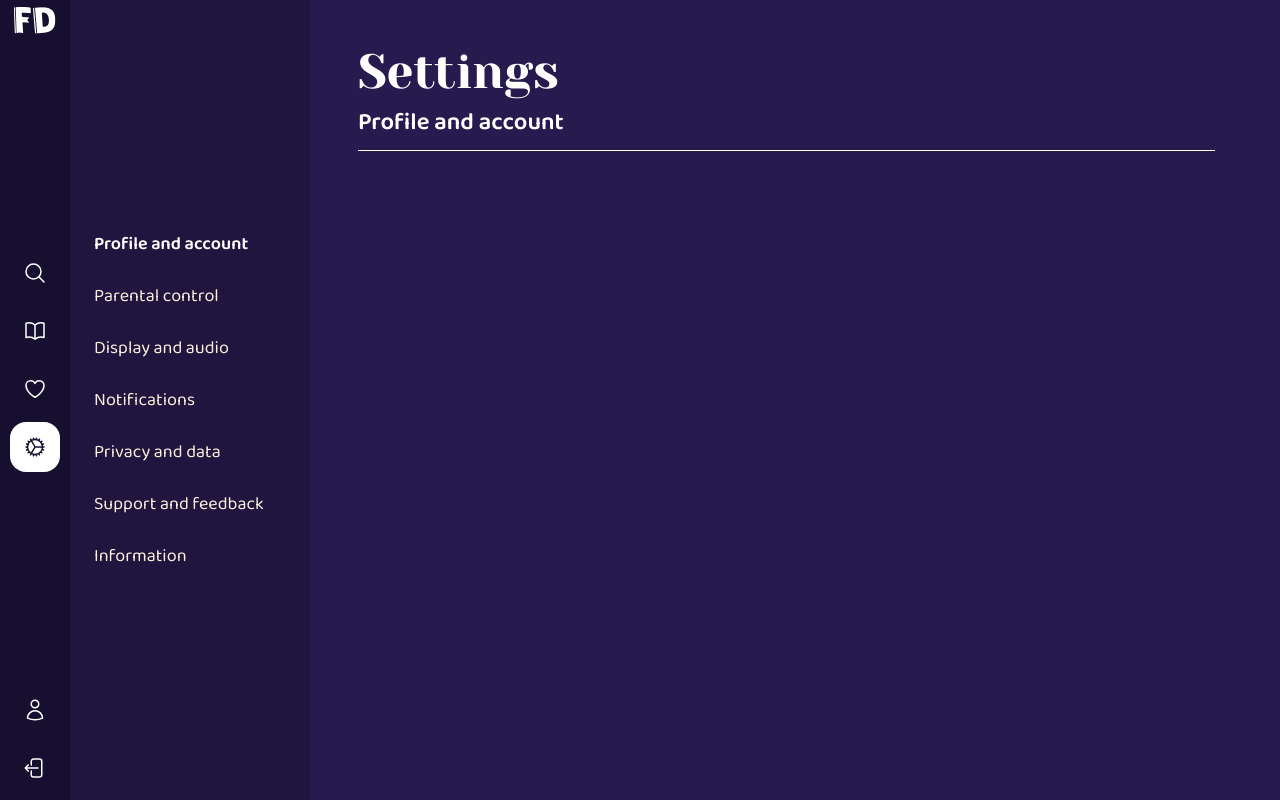
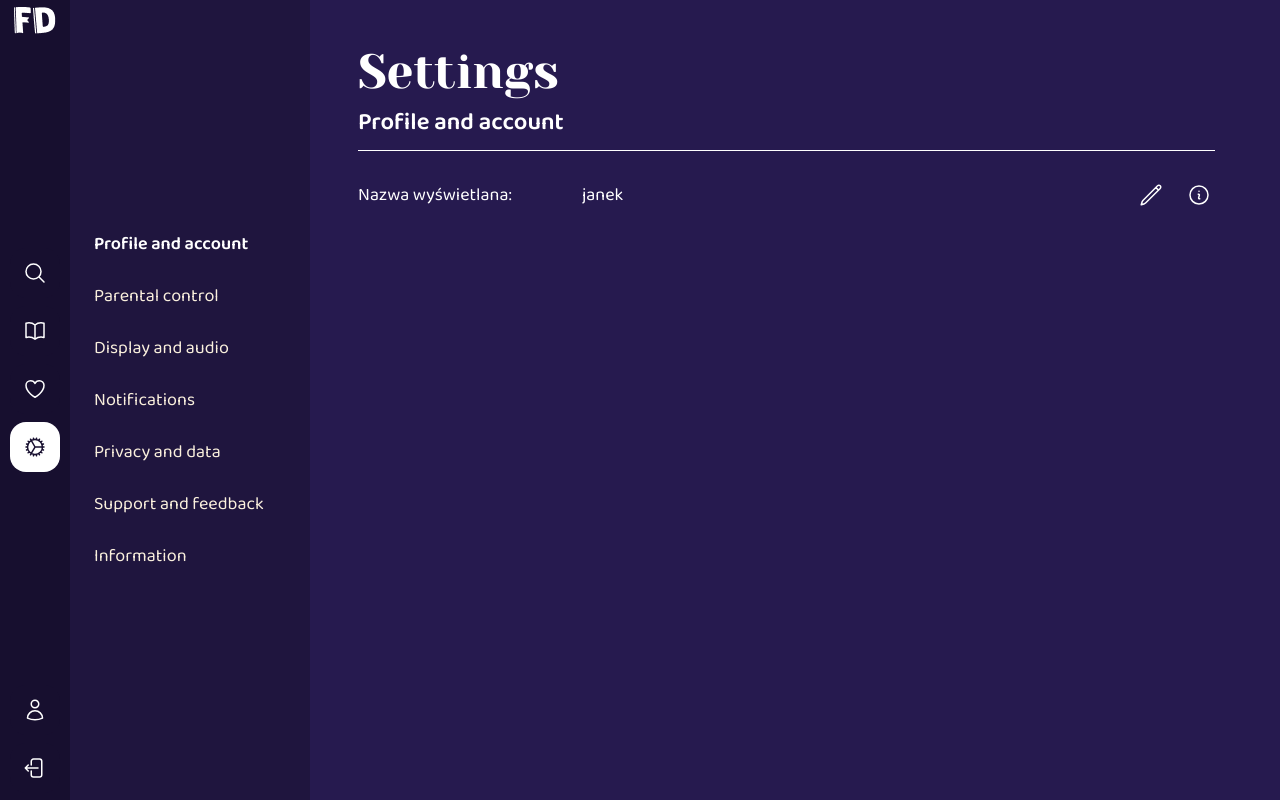
Before and after one commit to fabledoseDevs/fabledose-web, a Next.js app: page /en/settings in a window 1280 px wide. Built offline with nearby package versions, Linux system fonts and the light colour scheme; no server answers; sample sign-in values are in the browser's storage.

Commit message:
1st input field for settings

```diff
--- /dev/null
+++ b/src/components/atoms/SettingsInputField/SettingsInputField.hook.ts
@@ -0,0 +1,56 @@
+import { type ChangeEvent, useEffect, useState } from 'react';
+
+import type {
+  UseSettingsInputField as UseSettingsInputFieldType,
+  UseSettingsInputFieldReturnValues,
+} from './SettingsInputField.types';
+
+const useSettingsInputField: UseSettingsInputFieldType = () => {
+  const [isEditMode, setIsEditMode] = useState<boolean>(false);
+  const [value, setValue] = useState<string>('');
+  const [isTooltipVisible, setIsTooltipVisible] = useState<boolean>(false);
+
+  useEffect(() => {
+    const fetchValue = async () => {
+      // Mock firebase fetch
+      console.info('Fetching value from firebase...');
+      const mockValue = 'janek';
+      setValue(mockValue);
+    };
+
+    fetchValue();
+  }, []);
+
+  const updateValueOnBackend = async (newValue: string) => {
+    // Mock firebase update
+    console.info('Updating value on backend (Firebase):', newValue);
+  };
+
+  const toggleEditMode = () => {
+    if (isEditMode) {
+      updateValueOnBackend(value);
+    }
+    setIsEditMode(prev => !prev);
+  };
+
+  const handleInputChange = (e: ChangeEvent<HTMLInputElement>) => {
+    setValue(e.target.value);
+  };
+
+  const showTooltip = () => setIsTooltipVisible(true);
+  const hideTooltip = () => setIsTooltipVisible(false);
+  const toggleTooltip = () => setIsTooltipVisible(prev => !prev);
+
+  return {
+    isEditMode,
+    value,
+    toggleEditMode,
+    handleInputChange,
+    isTooltipVisible,
+    showTooltip,
+    hideTooltip,
+    toggleTooltip,
+  } as UseSettingsInputFieldReturnValues;
+};
+
+export default useSettingsInputField;
--- /dev/null
+++ b/src/components/atoms/SettingsInputField/SettingsInputField.styled.ts
@@ -0,0 +1,132 @@
+import styled from '@emotion/styled';
+
+export const SettingsInputFieldBody = styled.div`
+  display: flex;
+  flex-direction: column;
+  align-items: flex-start;
+  width: 98%;
+  padding: 16px 0;
+
+  @media ${({ theme }) => theme.media.tablet} {
+    flex-direction: row;
+    align-items: center;
+  }
+`;
+
+export const Label = styled.div`
+  font-family: ${({ theme }) => theme.typography.fonts.default};
+  font-size: ${({ theme }) => theme.typography.paragraphs.default.fontSize};
+  color: ${({ theme }) => theme.palette.byElement.text.white};
+  margin-bottom: 8px;
+  min-width: 200px;
+
+  @media ${({ theme }) => theme.media.tablet} {
+    margin-bottom: 0;
+    margin-right: 24px;
+  }
+`;
+
+export const ContentWrapper = styled.div`
+  display: flex;
+  align-items: center;
+  flex: 1;
+  width: 100%;
+`;
+
+export const ValueDisplay = styled.div`
+  font-family: ${({ theme }) => theme.typography.fonts.default};
+  font-size: ${({ theme }) => theme.typography.paragraphs.default.fontSize};
+  color: ${({ theme }) => theme.palette.byElement.text.white};
+  flex: 1;
+`;
+
+export const InputField = styled.input`
+  font-family: ${({ theme }) => theme.typography.fonts.default};
+  font-size: ${({ theme }) => theme.typography.inputs.default.fontSize};
+  color: ${({ theme }) => theme.palette.byElement.text.white};
+  background: ${({ theme }) =>
+    theme.palette.byElement.background.transparentWhite['10']};
+  border: 1px solid
+    ${({ theme }) => theme.palette.byElement.background.transparentWhite['30']};
+  border-radius: 4px;
+  padding: 4px 8px;
+  flex: 1;
+  outline: none;
+
+  &:focus {
+    border-color: ${({ theme }) => theme.palette.byColor.white.full};
+  }
+`;
+
+export const ActionsWrapper = styled.div`
+  display: flex;
+  align-items: center;
+  gap: 16px;
+  margin-left: 16px;
+`;
+
+export const IconButton = styled.button`
+  background: none;
+  border: none;
+  cursor: pointer;
+  padding: 4px;
+  display: flex;
+  align-items: center;
+  justify-content: center;
+  transition: opacity 0.2s;
+
+  &:hover {
+    opacity: 0.7;
+  }
+
+  svg {
+    width: 24px;
+    height: 24px;
+    color: ${({ theme }) => theme.palette.byElement.text.white};
+  }
+`;
+
+export const InfoWrapper = styled.div`
+  position: relative;
+  display: flex;
+  align-items: center;
+  justify-content: center;
+`;
+
+export const Tooltip = styled.div`
+  position: absolute;
+  bottom: calc(100% + 12px);
+  right: 0;
+  width: 240px;
+  padding: 12px;
+  border-radius: 8px;
+  background: ${({ theme }) => theme.palette.byElement.background.white};
+  color: ${({ theme }) => theme.palette.byElement.text.purple};
+  border: 1px solid ${({ theme }) => theme.palette.byColor.white.ecru};
+  box-shadow: 0 8px 8px
+    ${({ theme }) => theme.palette.byElement.shadows.purple['10']};
+  z-index: ${({ theme }) => theme.zIndex.higher};
+  font-family: ${({ theme }) => theme.typography.fonts.default};
+  font-size: 1.4rem;
+  line-height: 1.4;
+
+  &::after {
+    content: '';
+    position: absolute;
+    top: 100%;
+    right: 12px;
+    border-width: 6px;
+    border-style: solid;
+    border-color: ${({ theme }) => theme.palette.byElement.background.white}
+      transparent transparent transparent;
+  }
+`;
+
+export const TooltipTitle = styled.div`
+  font-weight: 600;
+  margin-bottom: 4px;
+`;
+
+export const TooltipDesc = styled.div`
+  opacity: 0.85;
+`;
--- /dev/null
+++ b/src/components/atoms/SettingsInputField/SettingsInputField.tsx
@@ -0,0 +1,79 @@
+import { PencilIcon } from '@heroicons/react/24/outline';
+import { InformationCircleIcon } from '@heroicons/react/24/outline';
+
+import useSettingsInputField from './SettingsInputField.hook';
+import {
+  ActionsWrapper,
+  ContentWrapper,
+  IconButton,
+  InfoWrapper,
+  InputField,
+  Label,
+  SettingsInputFieldBody,
+  Tooltip,
+  TooltipDesc,
+  TooltipTitle,
+  ValueDisplay,
+} from './SettingsInputField.styled';
+import type { SettingsInputField as SettingsInputFieldType } from './SettingsInputField.types';
+
+export const SettingsInputField: SettingsInputFieldType = ({ label, info }) => {
+  const {
+    isEditMode,
+    value,
+    toggleEditMode,
+    handleInputChange,
+    isTooltipVisible,
+    showTooltip,
+    hideTooltip,
+    toggleTooltip,
+  } = useSettingsInputField();
+
+  return (
+    <SettingsInputFieldBody>
+      <Label>{label}</Label>
+      <ContentWrapper>
+        {isEditMode ? (
+          <InputField
+            value={value}
+            onChange={handleInputChange}
+            autoFocus
+            onBlur={e => {
+              // Only toggle back if we're not clicking the edit button itself
+              if (
+                e.relatedTarget instanceof HTMLElement &&
+                e.relatedTarget.closest('button')
+              ) {
+                return;
+              }
+              toggleEditMode();
+            }}
+          />
+        ) : (
+          <ValueDisplay>{value}</ValueDisplay>
+        )}
+        <ActionsWrapper>
+          <IconButton onClick={toggleEditMode} aria-label="Edit">
+            <PencilIcon />
+          </IconButton>
+          <InfoWrapper>
+            <IconButton
+              onMouseEnter={showTooltip}
+              onMouseLeave={hideTooltip}
+              onClick={toggleTooltip}
+              aria-label="Info"
+            >
+              <InformationCircleIcon />
+            </IconButton>
+            {isTooltipVisible && (
+              <Tooltip role="tooltip">
+                <TooltipTitle>{info.title}</TooltipTitle>
+                <TooltipDesc>{info.description}</TooltipDesc>
+              </Tooltip>
+            )}
+          </InfoWrapper>
+        </ActionsWrapper>
+      </ContentWrapper>
+    </SettingsInputFieldBody>
+  );
+};
--- /dev/null
+++ b/src/components/atoms/SettingsInputField/index.ts
@@ -0,0 +1,2 @@
+export { SettingsInputField as default } from './SettingsInputField';
+export type { SettingsInputFieldProps } from './SettingsInputField.types';
--- a/src/components/templates/SettingsPage/SettingsPage.tsx
+++ b/src/components/templates/SettingsPage/SettingsPage.tsx
@@ -4,6 +4,7 @@ import {
 } from '@/atoms/Headline/Headline.types';
 import Separator from '@/atoms/Separator';
 import { SEPARATOR_COLOR } from '@/atoms/Separator/Separator.types';
+import SettingsInputField from '@/atoms/SettingsInputField';
 import { useDictionary } from '@/lang/DictionaryProvider';
 
 import { Headline } from '../../atoms/Headline/Headline';
@@ -44,6 +45,15 @@ export const SettingsPage: SettingsPageType = () => {
           {settingsPage.tabs[activeTab]}
         </Headline>
         <Separator color={SEPARATOR_COLOR.WHITE} margin={false} />
+        <>
+          <SettingsInputField
+            label={'Nazwa wyświetlana:'}
+            info={{
+              title: 'Nazwa wyświetlana',
+              description: 'Jak powinniśmy się do Ciebie zwracać?',
+            }}
+          />
+        </>
       </SettingsContentColumn>
     </SettingsPageBody>
   );
```
Also changed, not shown: src/components/atoms/SettingsInputField/SettingsInputField.types.ts (added, +82 -0 lines).
